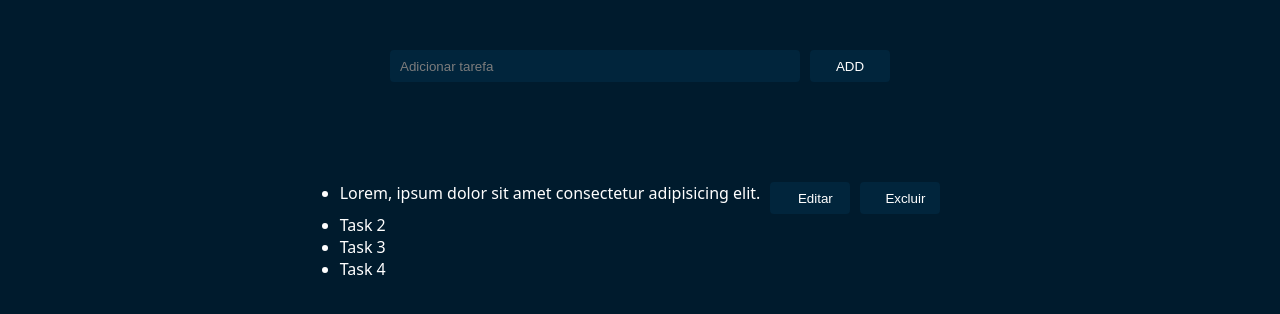
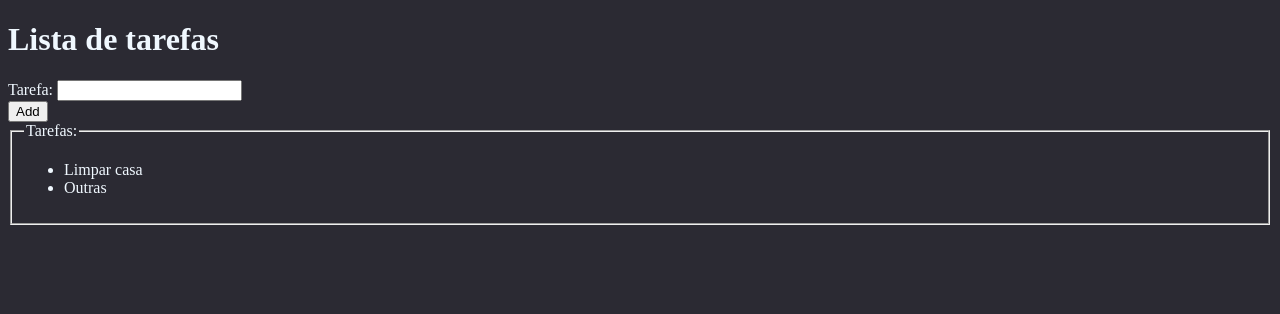
Before and after one commit to LuanItaloDev/NOTE-APP, a website: page index.html in a window 1280 px wide. Drawn offline with Linux system fonts and the light colour scheme.

Commit message:
Novas alterações no projeto

```diff
--- /dev/null
+++ b/css/style.css
@@ -0,0 +1,9 @@
+body{
+    background-color: #2b2a33;
+    color: aliceblue;
+}
+
+/* Vamos deixar o texto riscado com a class checked*/
+.checked {
+    text-decoration: line-through;
+  }
--- a/index.html
+++ b/index.html
@@ -4,33 +4,25 @@
     <meta charset="UTF-8">
     <meta http-equiv="X-UA-Compatible" content="IE=edge">
     <meta name="viewport" content="width=device-width, initial-scale=1.0">
-    <link rel="stylesheet" href="/style.css">
-    <title>Note App</title>
+    <link rel="stylesheet" href="/css/style.css">
+    <title>Document</title>
 </head>
 <body>
-    <div class="container">
+    <h1>Lista de tarefas</h1>
 
-        <div class="addTask">
-            <label>
-                <input type="text" spellcheck="true" placeholder="Adicionar tarefa">
-            </label>
-            <button onclick=hello() id="addTask">ADD</button>
-        </div>
+    <form name="form_main">
+      <label for="task">Tarefa: </label>
+      <input type="text" name="task" id="task" /> <br />
+      <button type="button" onclick="add()">Add</button>
+    </form>
 
-        <div class="notes">
-            <ul>
-                <div class="itemTask">
-                    <li>Lorem, ipsum dolor sit amet consectetur adipisicing elit.</li>
-                    <button>Editar</button>
-                    <button>Excluir</button>
-                </div>
-                <li>Task 2</li>
-                <li>Task 3</li>
-                <li>Task 4</li>
-            </ul>
-        </div>
-    </div>
-
-    <script src="/script.js"></script>
+    <fieldset>
+      <legend>Tarefas:</legend>
+      <ul>
+        <li>Limpar casa</li>
+        <li>Outras</li>
+      </ul>
+    </fieldset>
+   <script src="/js/script.js"></script>
 </body>
 </html>
--- /dev/null
+++ b/js/script.js
@@ -0,0 +1,30 @@
+function add() {
+    let li = document.createElement('LI');
+    let input_value = document.form_main.task.value;
+    let input_text = document.createTextNode(input_value);
+
+    li.appendChild(input_text);
+    document.querySelector('ul').appendChild(li);
+    document.form_main.task.value = "";
+
+    createCloseButton(li);
+  }
+
+  function add() {
+    let li = document.createElement('LI');
+    let input_value = document.form_main.task.value;
+    let input_text = document.createTextNode(input_value);
+
+    li.appendChild(input_text);
+    document.querySelector('ul').appendChild(li);
+    document.form_main.task.value = "";
+
+    createCloseButton(li);
+  }
+
+  document.querySelectorAll('li').forEach(createCloseButton);
+
+document.querySelector('ul').addEventListener('click', (e) => {
+  if (e.target.tagName === 'LI')
+    e.target.classList.toggle('checked');
+});
--- a/style.css
+++ /dev/null
@@ -1,73 +0,0 @@
-*{
-    margin: 0;
-    padding: 0;
-}
-
-body{
-    background-color:rgb(0, 27, 45);
-    font-family: system-ui, -apple-system, BlinkMacSystemFont, 'Segoe UI', Roboto, Oxygen, Ubuntu, Cantarell, 'Open Sans', 'Helvetica Neue', sans-serif;
-    color:white;
-}
-
-.container{
-    max-width: 900px;
-    margin: auto;
-}
-
-.addTask{
-    display: flex;
-    justify-content: center;
-    gap: 10px;
-    align-items: center;
-    margin-top: 50px;
-    margin-bottom: 100px;
-}
-
-.addTask button{
-    background-color: rgb(1, 37, 60);
-}
-.addTask input{
-    width: 25rem;
-    height: 2rem;
-    background-color: rgb(1, 37, 60);
-    border: none;
-    border-radius: 4px;
-    padding-left: 10px;
-    color: white;
-}
-
-.addTask input::placeholder{
-    color: rgb(124, 124, 124);
-}
-
-.addTask button{
-    width: 5rem;
-    height: 2rem;
-    width: 5rem;
-    height: 2rem;
-    background-color: rgb(1, 37, 60);
-    border: none;
-    border-radius: 4px;
-    color: white;
-}
-
-.itemTask{
-    display: flex;
-    flex-direction: row;
-    gap: 10px;
-}
-
-.itemTask button{
-    width: 5rem;
-    height: 2rem;
-    background-color: rgb(1, 37, 60);
-    border: none;
-    border-radius: 4px;
-    padding-left: 10px;
-    color: white;
-}
-
-.notes{
-    display: flex;
-    justify-content: center;
-}
```
Also changed, not shown: package.json (added, +20 -0 lines), script.js (deleted, +0 -9 lines).
